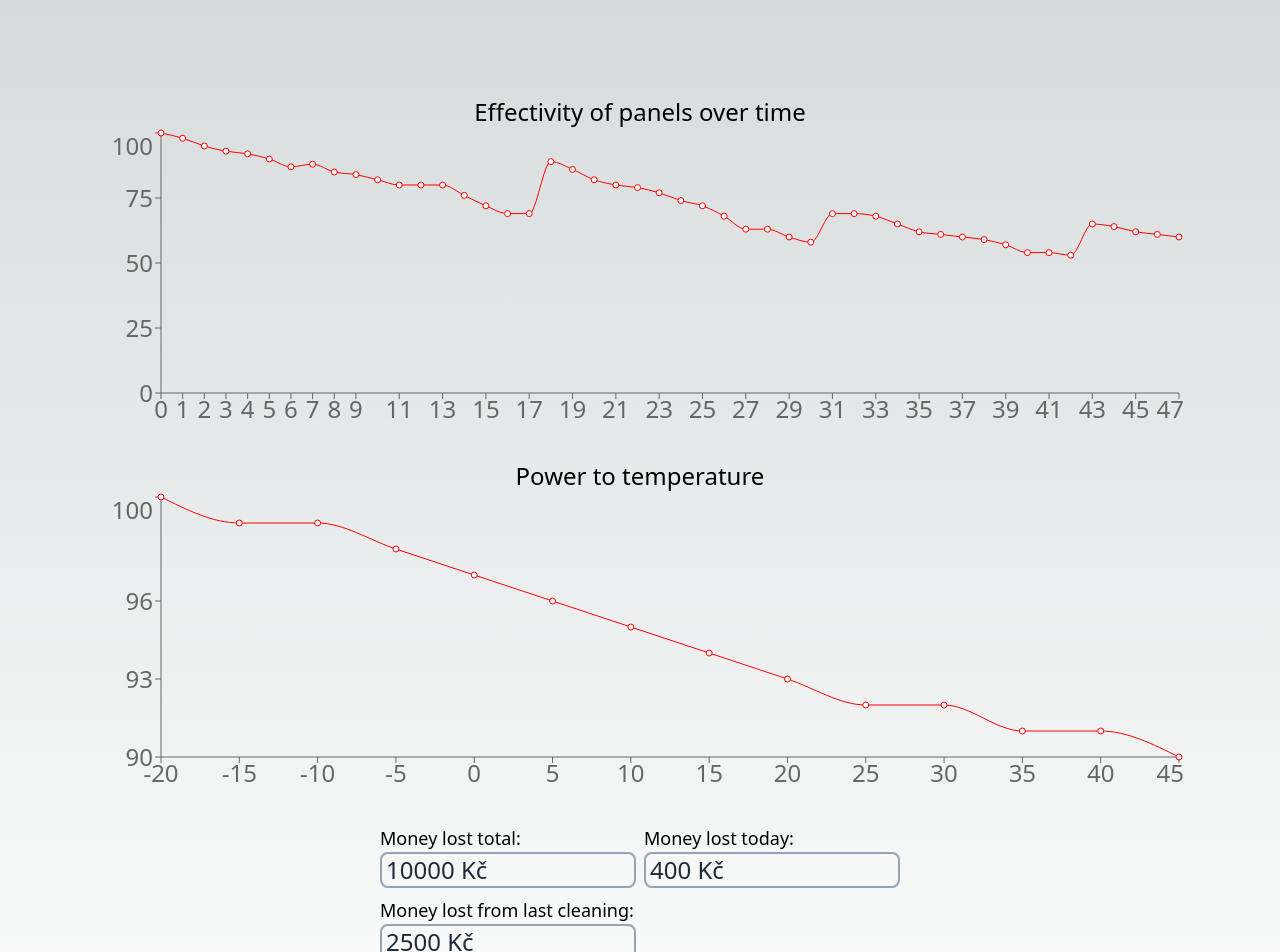
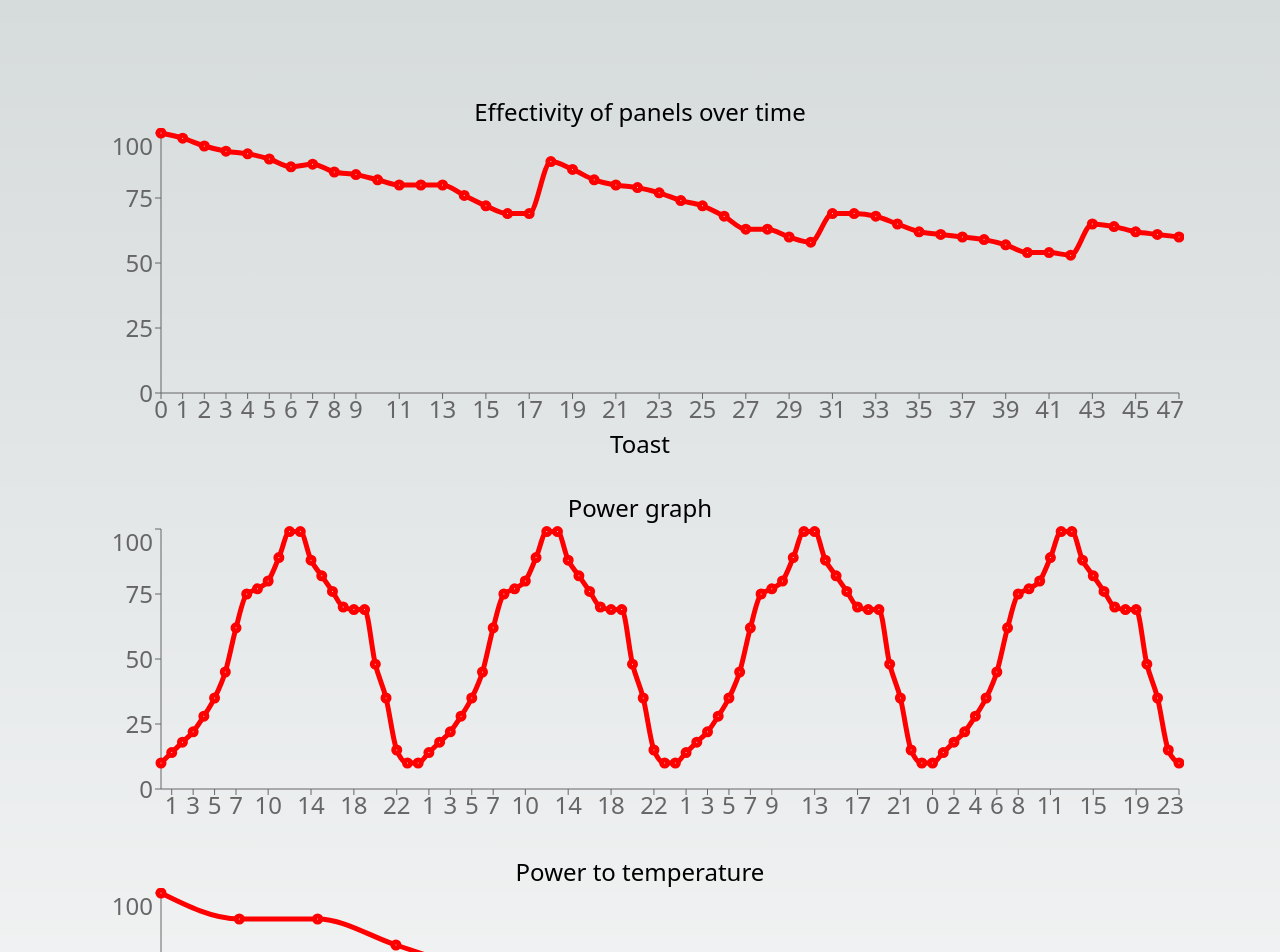
Before and after one commit to kuza11/hackathon, a Next.js app in the folder hackathon_web/: page /stats in a window 1280 px wide. Shown: the top 952 px of the page. Built offline with nearby package versions, Linux system fonts and the light colour scheme.

Commit message:
Almost done

```diff
--- a/hackathon_web/data.json
+++ b/hackathon_web/data.json
@@ -1,6 +1,7 @@
 {
     "message": {
-        "eff_graph": [
+        "eff_graph": {
+            "graph": [
                 { "time": 0, "eff": 100 },
                 { "time": 1, "eff": 98 },
                 { "time": 2, "eff": 95 },
@@ -50,11 +51,115 @@
                 { "time": 46, "eff": 61 },
                 { "time": 47, "eff": 60 }
             ],
+            "treshold": 100
+        },
         "stats": {
-            "money_lost": 10000,
-            "money_lost_today": 400,
-            "money_lost_last_clean": 2500
+            "moneyloss_all": 10000,
+            "moneyloss_day": 400,
+            "moneyloss_last": 2500
         },
+        "power_graph": [
+            { "power": 10, "time": 0 },
+            { "power": 14, "time": 1 },
+            { "power": 18, "time": 2 },
+            { "power": 22, "time": 3 },
+            { "power": 28, "time": 4 },
+            { "power": 35, "time": 5 },
+            { "power": 45, "time": 6 },
+            { "power": 62, "time": 7 },
+            { "power": 75, "time": 8 },
+            { "power": 77, "time": 9 },
+            { "power": 80, "time": 10 },
+            { "power": 89, "time": 11 },
+            { "power": 99, "time": 12 },
+            { "power": 99, "time": 13 },
+            { "power": 88, "time": 14 },
+            { "power": 82, "time": 15 },
+            { "power": 76, "time": 16 },
+            { "power": 70, "time": 17 },
+            { "power": 69, "time": 18 },
+            { "power": 69, "time": 19 },
+            { "power": 48, "time": 20 },
+            { "power": 35, "time": 21 },
+            { "power": 15, "time": 22 },
+            { "power": 10, "time": 23 },
+
+            { "power": 10, "time": 0 },
+            { "power": 14, "time": 1 },
+            { "power": 18, "time": 2 },
+            { "power": 22, "time": 3 },
+            { "power": 28, "time": 4 },
+            { "power": 35, "time": 5 },
+            { "power": 45, "time": 6 },
+            { "power": 62, "time": 7 },
+            { "power": 75, "time": 8 },
+            { "power": 77, "time": 9 },
+            { "power": 80, "time": 10 },
+            { "power": 89, "time": 11 },
+            { "power": 99, "time": 12 },
+            { "power": 99, "time": 13 },
+            { "power": 88, "time": 14 },
+            { "power": 82, "time": 15 },
+            { "power": 76, "time": 16 },
+            { "power": 70, "time": 17 },
+            { "power": 69, "time": 18 },
+            { "power": 69, "time": 19 },
+            { "power": 48, "time": 20 },
+            { "power": 35, "time": 21 },
+            { "power": 15, "time": 22 },
+            { "power": 10, "time": 23 },
+
+            { "power": 10, "time": 0 },
+            { "power": 14, "time": 1 },
+            { "power": 18, "time": 2 },
+            { "power": 22, "time": 3 },
+            { "power": 28, "time": 4 },
+            { "power": 35, "time": 5 },
+            { "power": 45, "time": 6 },
+            { "power": 62, "time": 7 },
+            { "power": 75, "time": 8 },
+            { "power": 77, "time": 9 },
+            { "power": 80, "time": 10 },
+            { "power": 89, "time": 11 },
+            { "power": 99, "time": 12 },
+            { "power": 99, "time": 13 },
+            { "power": 88, "time": 14 },
+            { "power": 82, "time": 15 },
+            { "power": 76, "time": 16 },
+            { "power": 70, "time": 17 },
+            { "power": 69, "time": 18 },
+            { "power": 69, "time": 19 },
+            { "power": 48, "time": 20 },
+            { "power": 35, "time": 21 },
+            { "power": 15, "time": 22 },
+            { "power": 10, "time": 23 },
+
+            { "power": 10, "time": 0 },
+            { "power": 14, "time": 1 },
+            { "power": 18, "time": 2 },
+            { "power": 22, "time": 3 },
+            { "power": 28, "time": 4 },
+            { "power": 35, "time": 5 },
+            { "power": 45, "time": 6 },
+            { "power": 62, "time": 7 },
+            { "power": 75, "time": 8 },
+            { "power": 77, "time": 9 },
+            { "power": 80, "time": 10 },
+            { "power": 89, "time": 11 },
+            { "power": 99, "time": 12 },
+            { "power": 99, "time": 13 },
+            { "power": 88, "time": 14 },
+            { "power": 82, "time": 15 },
+            { "power": 76, "time": 16 },
+            { "power": 70, "time": 17 },
+            { "power": 69, "time": 18 },
+            { "power": 69, "time": 19 },
+            { "power": 48, "time": 20 },
+            { "power": 35, "time": 21 },
+            { "power": 15, "time": 22 },
+            { "power": 10, "time": 23 }
+
+        ],
         "power_to_temp": [
             { "power": 100, "temp": -20 },
             { "power": 99, "temp": -15 },
--- a/hackathon_web/src/pages/_document.js
+++ b/hackathon_web/src/pages/_document.js
@@ -1,4 +1,5 @@
 import { Html, Head, Main, NextScript } from "next/document";
+import { ToastContainer } from "react-toastify";
 
 export default function Document() {
   return (
--- a/hackathon_web/src/pages/stats.jsx
+++ b/hackathon_web/src/pages/stats.jsx
@@ -9,13 +9,22 @@ import {
   Tooltip,
 } from "recharts";
 import stats from "../../data.json";
+import { useEffect } from "react";
 
 export default function Stats(/*{ stats }*/) {
   let router = useRouter();
 
-  const graph_stats = stats.message.eff_graph;
-  const money_lost = stats.message.stats;
+  const graph_stats = stats.message.eff_graph.graph;
+  const threshold = stats.message.eff_graph.threshold;
+  const power_graph = stats.message.power_graph;
+  const moneyloss = stats.message.stats;
   const power_to_temp = stats.message.power_to_temp;
+
+  useEffect(() => {
+    if (graph_stats.last <= threshold) {
+
+    }
+  }, [threshold, graph_stats.last]);
 
   function cleaned() {
     fetch("/api/cleaning", {
@@ -34,7 +43,19 @@ export default function Stats(/*{ stats }*/) {
         <LineChart data={graph_stats}>
           <XAxis dataKey="time" />
           <YAxis />
-          <Line type="monotone" dataKey="eff" stroke="#ff0000" />
+          <Line strokeWidth={5} type="monotone" dataKey="eff" stroke="#ff0000" />
+          <Tooltip />
+        </LineChart>
+      </ResponsiveContainer>
+
+      <button onClick={() => toast.warn("Yay")}>Toast</button>
+
+      <h1 className="mt-8">Power graph</h1>
+      <ResponsiveContainer width="100%" height={300}>
+        <LineChart data={power_graph}>
+          <XAxis dataKey="time" />
+          <YAxis />
+          <Line strokeWidth={5} type="monotone" dataKey="power" stroke="#ff0000" />
           <Tooltip />
         </LineChart>
       </ResponsiveContainer>
@@ -44,7 +65,7 @@ export default function Stats(/*{ stats }*/) {
         <LineChart data={power_to_temp}>
           <XAxis dataKey="temp" />
           <YAxis domain={[90, 100]} />
-          <Line type="monotone" dataKey="power" stroke="#ff0000" />
+          <Line strokeWidth={5} type="monotone" dataKey="power" stroke="#ff0000" />
           <Tooltip />
         </LineChart>
       </ResponsiveContainer>
@@ -52,17 +73,17 @@ export default function Stats(/*{ stats }*/) {
       <div className="grid grid-cols-2 gap-2 mt-8">
         <Panel
           name="Money lost total"
-          value={money_lost.money_lost}
+          value={moneyloss.moneyloss_all}
           unit="Kč"
         />
         <Panel
           name="Money lost today"
-          value={money_lost.money_lost_today}
+          value={moneyloss.moneyloss_day}
           unit="Kč"
         />
         <Panel
           name="Money lost from last cleaning"
-          value={money_lost.money_lost_last_clean}
+          value={moneyloss.moneyloss_last}
           unit="Kč"
         />
       </div>
@@ -91,7 +112,7 @@ function Panel({ name, value, unit }) {
 
 function Graph({ name, unit1, unit2, stats, height, setNumPanels }) {
   const router = useRouter();
-  const threshhold = 0.25;
+  const threshold = 0.25;
 
   let max = stats.reduce((maxTime, current) => {
     return current.time > maxTime ? current.time : maxTime;
@@ -116,7 +137,7 @@ function Graph({ name, unit1, unit2, stats, height, setNumPanels }) {
             return (
               <Node
                 key={e.number}
-                color={time > height * (1 - threshhold) ? "green" : "red"}
+                color={time > height * (1 - threshold) ? "green" : "red"}
                 height={time}
                 onClick={() => {
                   setNumPanels(e.number);
```
Also changed, not shown: 1 other file (tests, documents, lock files or other folders). Lines whose indentation alone changed are shown as unchanged.
